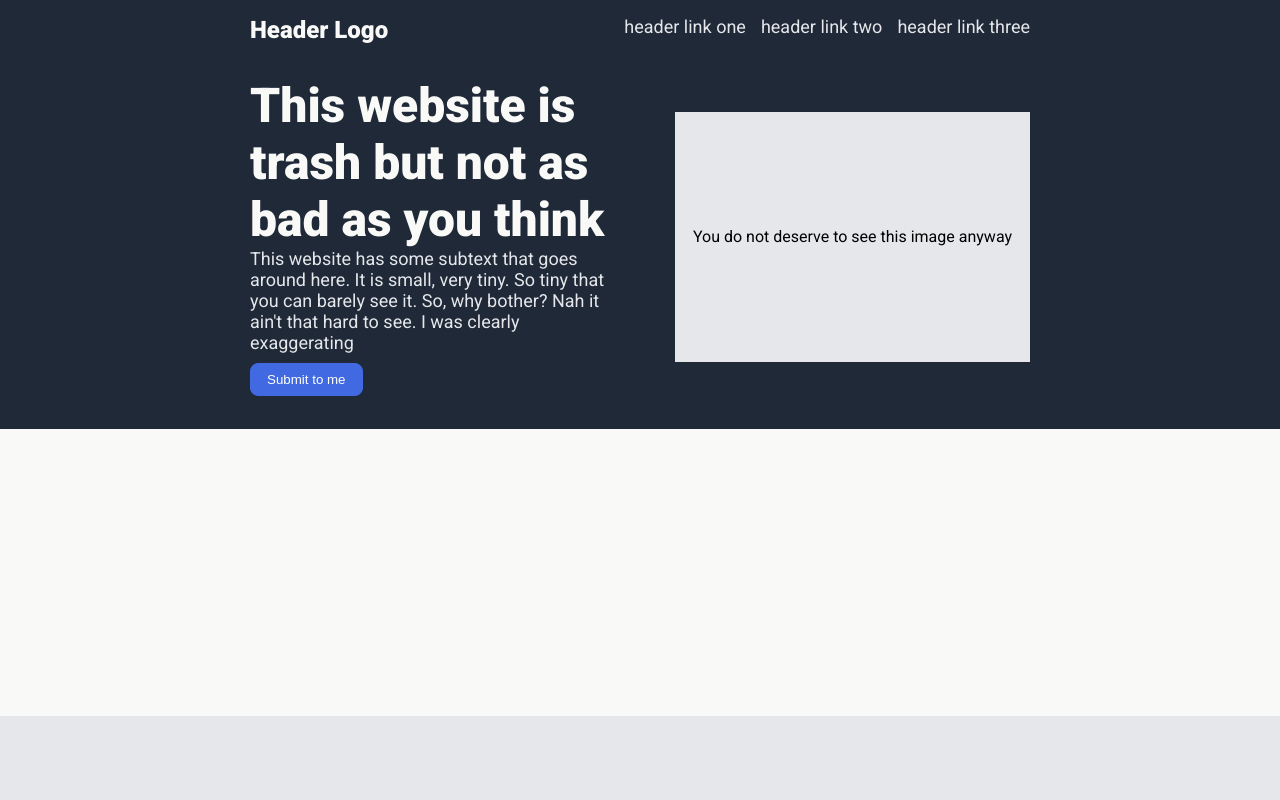
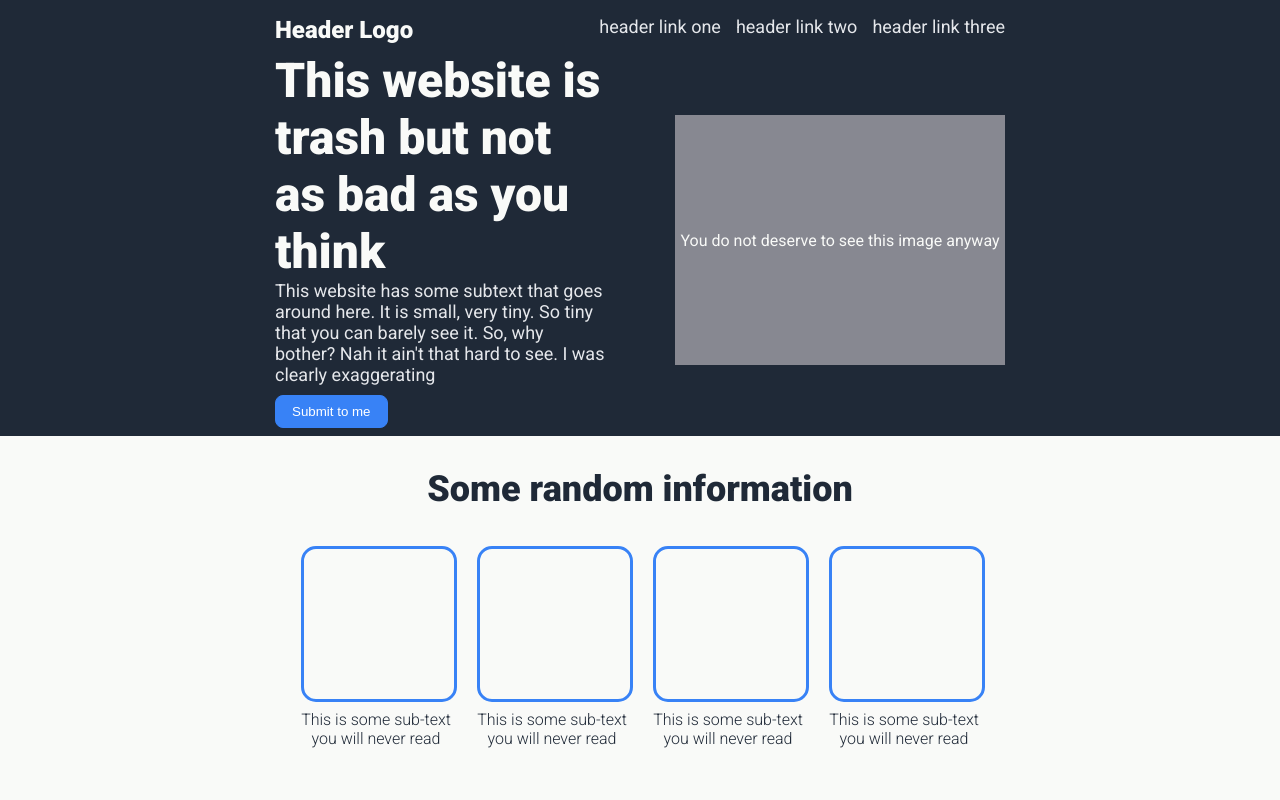
Before and after one commit to asparagusD/landing_page, a plain HTML site: page index.html in a window 1280 px wide. Shown: the top 800 px of the page. Drawn offline with Linux system fonts and the light colour scheme.

Commit message:
finish section2

```diff
--- a/index.html
+++ b/index.html
@@ -28,7 +28,7 @@
                 </div>
 
                 <div class="image-placeholder">
-                  <div>You do not deserve to see this image anyway</div>
+                  <div class="image-text">You do not deserve to see this image anyway</div>
 
                 </div>
 
@@ -36,7 +36,32 @@
             </div>
         </div>
     </div>
-    <div class="section2"></div>
+    <div class="section2">
+        <div class="content">
+            <div class="info-header">Some random information</div>
+            <div class="container">
+                <div class="info">
+                    <div class="info-image"></div>
+                    <div class="info-text">This is some sub-text you will never read</div>
+                </div>
+
+                <div class="info">
+                    <div class="info-image"></div>
+                    <div class="info-text">This is some sub-text you will never read</div>
+                </div>
+
+                <div class="info">
+                    <div class="info-image"></div>
+                    <div class="info-text">This is some sub-text you will never read</div>
+                </div>
+
+                <div class="info">
+                    <div class="info-image"></div>
+                    <div class="info-text">This is some sub-text you will never read</div>
+                </div>
+            </div>
+        </div>
+    </div>
     <div class="section3"></div>
     <div class="section4"></div>
     <div class="section5"></div>
--- a/styles.css
+++ b/styles.css
@@ -1,7 +1,7 @@
 body {
     display: flex;
     flex-direction: column;
-    height: 170vh;
+    height: 200vh;
     padding:0;
     margin: 0;
     font-family: roboto, "sans-serif";
@@ -18,13 +18,13 @@ body {
 .section2,
 .section4 {
     background-color: #F9FAF8;
-    flex: 1;
+    flex: 1.25;
 
 }
 
 .section3 {
     background-color: #E5E7EB;
-    flex: 1;
+    flex: 1.25;
 
 }
 
@@ -34,7 +34,7 @@ body {
 }
 
 .content {
-    margin: 0 250px;
+    margin: 0 275px;
     display: flex;
     flex-direction: column;
 
@@ -81,8 +81,8 @@ button {
   }
 
 button.submit {
-    background: royalblue;
-    border: 1px solid royalblue;
+    background: #3882F6;
+    border: 1px solid #3882F6;
     color: white;
   }
 
@@ -105,13 +105,48 @@ button.submit {
 }
 
 .image-placeholder {
-    background-color: #E5E7EB;
+    background: rgba(239,231,235,0.5);
     display: flex;
     align-items: center;
-    height: 250px
+    height: 250px;
+    text-align: center;
+}
+
+.image-placeholder .image-text {
+    color: #F9FAF8;
+}
+
+
+.info-header {
+    text-align: center;
+    font-size: 36px;
+    font-weight: 900;
+    color: #1F2937;
+    margin-top: 32px;
+    margin-bottom: 36px;
 
 }
 
-.image-placeholder div {
+.info-image {
+    width: 150px;
+    height: 150px;
+    border: #3882F6 solid;
+    margin-bottom: 8px;
+    border-radius: 15px;
+}
+
+.info {
+    max-width: 150px;
     text-align: center;
 }
+
+.info-text {
+    color: #1F2937;
+    font-weight: 300;
+}
+
+.container {
+    display: flex;
+    flex-flow: row wrap;
+    justify-content: space-evenly;
+}
```
